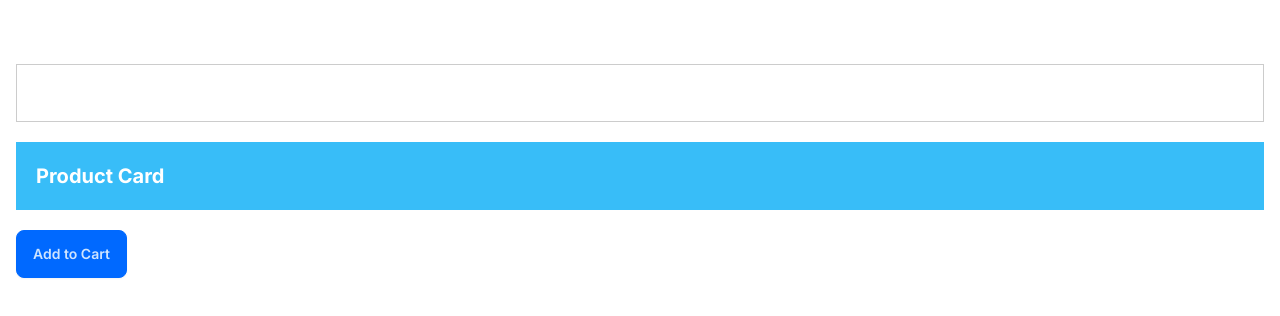
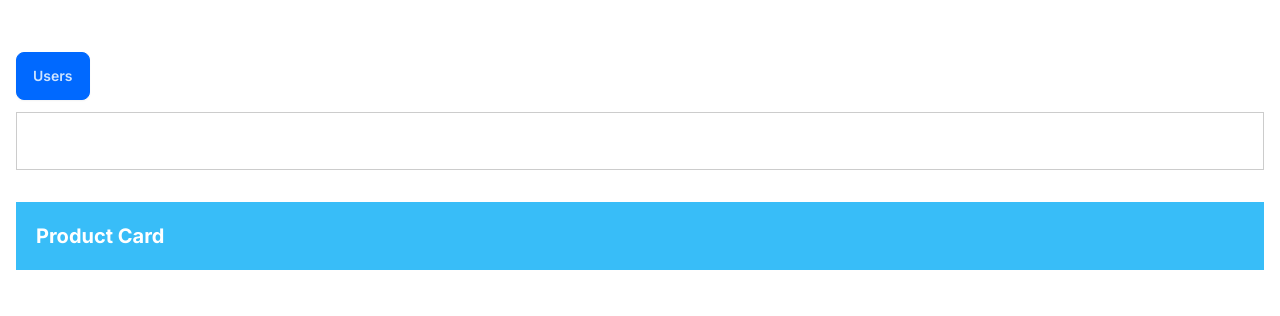
Before and after one commit to RiFactor/next-app, a Next.js app: page / in a window 1280 px wide. Shown: the top 316 px of the page. Built offline with nearby package versions, Linux system fonts and the light colour scheme.

Commit message:
tidy styles

```diff
--- a/app/components/ProductCard/ProductCard.tsx
+++ b/app/components/ProductCard/ProductCard.tsx
@@ -11,7 +11,6 @@ const ProductCard = () => {
       <div className="p-5 my-5 hover:bg-sky-500 bg-sky-400 cursor-pointer text-white text-xl font-bold">
         Product Card
       </div>
-      <button className="btn btn-primary">Add to Cart</button>
     </>
   );
 };
--- a/app/page.tsx
+++ b/app/page.tsx
@@ -6,9 +6,11 @@ import ProductCard from "./components/ProductCard/ProductCard";
 
 export default function Home() {
   return (
-    <main>
+    <main className="flex flex-col gap-3">
       <h1>Hello World</h1>
-      <Link href="/users">Users</Link>
+      <Link className="btn btn-primary w-fit" href="/users">
+        Users
+      </Link>
       <ProductCard />
     </main>
   );
```
